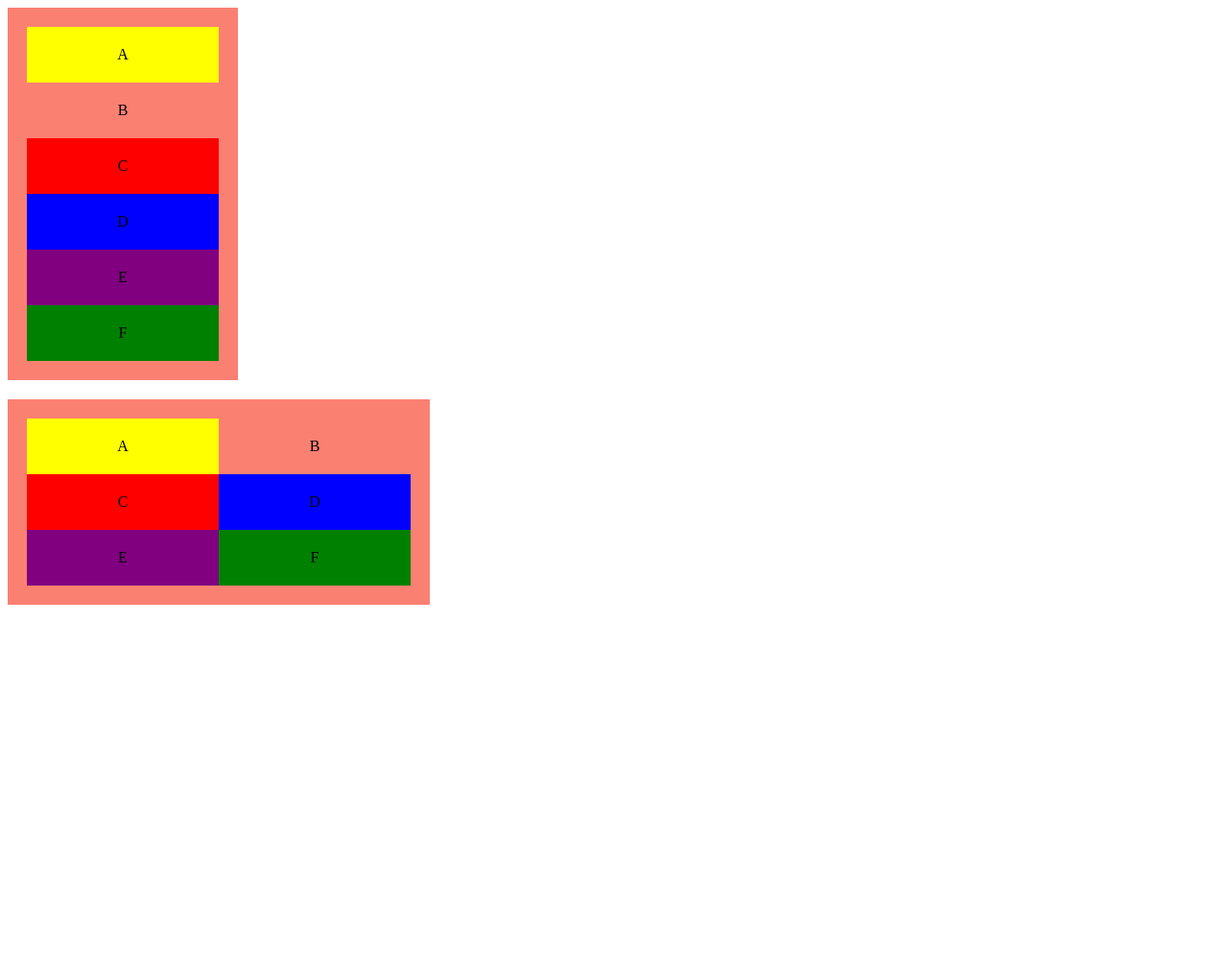
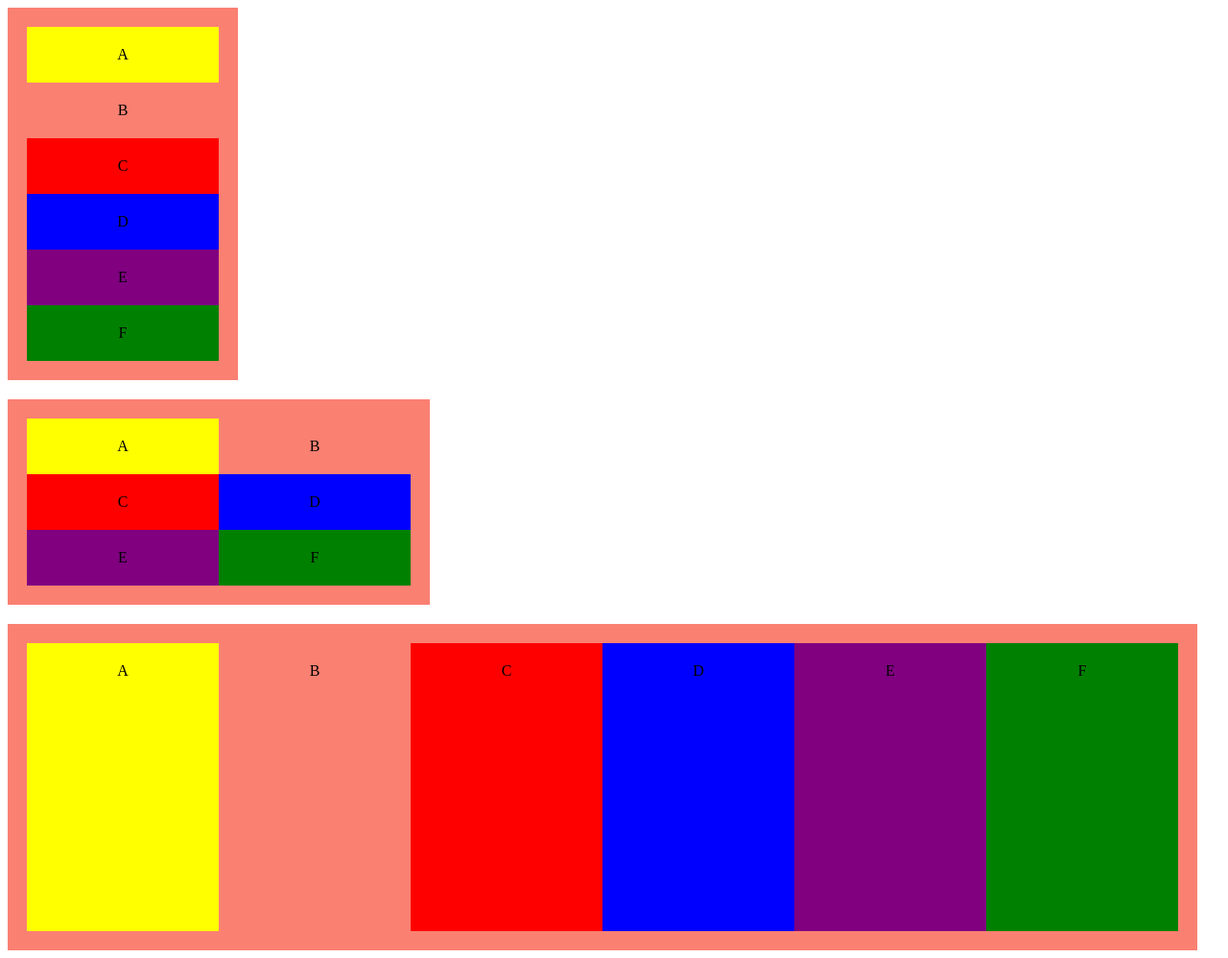
Before and after one commit to FunnyLolgamerYT/HTML-school-1, a plain HTML site: page Week 4/Sectie 8/index.html in a window 1280 px wide. Shown: the whole page at 96% size. Before the commit the page ends 800 px from the top, so only its background shows below. Drawn offline with Linux system fonts and the light colour scheme.

Commit message:
Week 4 sectie 8-3

```diff
--- a/Week 4/Sectie 8/Stylesheet.css
+++ b/Week 4/Sectie 8/Stylesheet.css
@@ -12,8 +12,20 @@
     grid-template-columns: repeat(2, 200px); /* create a 3-column grid, where each column has a flexible width */
     border: 20px solid salmon;
     width: 400px;
+    grid-auto-flow: row;
+    margin-bottom: 20px;
+  }
+  .container3 {
+    display: grid; /* enable grid layout */
+    grid-template-columns: repeat(6, 200px); /* create a 3-column grid, where each column has a flexible width */
+    border: 20px solid salmon;
+    width: 1200px;
+    grid-auto-flow: row;
+    height: 300px;
+    text-align: center;
 
   }
+
 
   .item { /* styling for each grid item */
     background-color: #eee;
--- a/Week 4/Sectie 8/index.html
+++ b/Week 4/Sectie 8/index.html
@@ -24,6 +24,14 @@
         <div class="item item-5">E</div>
         <div class="item item-6">F</div>
     </div>
+    <div class="container3">
+        <div class="item item-1">A</div>
+        <div class="item item-2">B</div>
+        <div class="item item-3">C</div>
+        <div class="item item-4">D</div>
+        <div class="item item-5">E</div>
+        <div class="item item-6">F</div>
+    </div>
 
 
 
```
